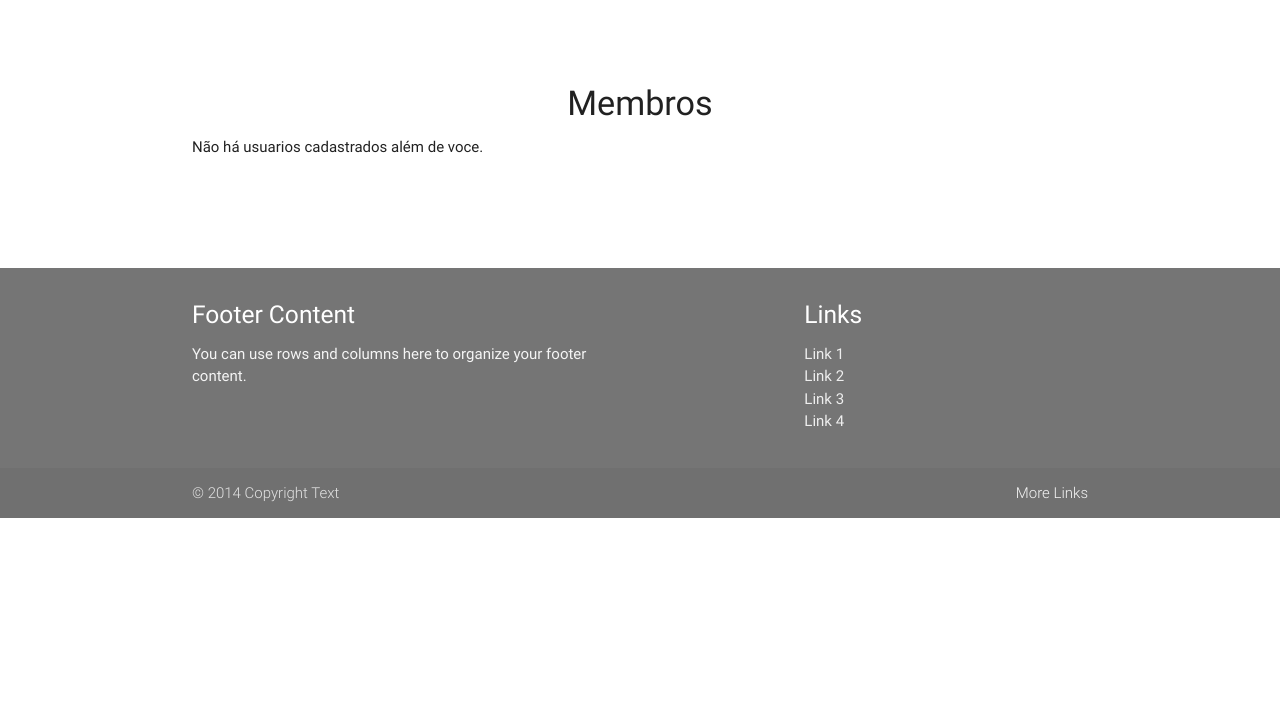
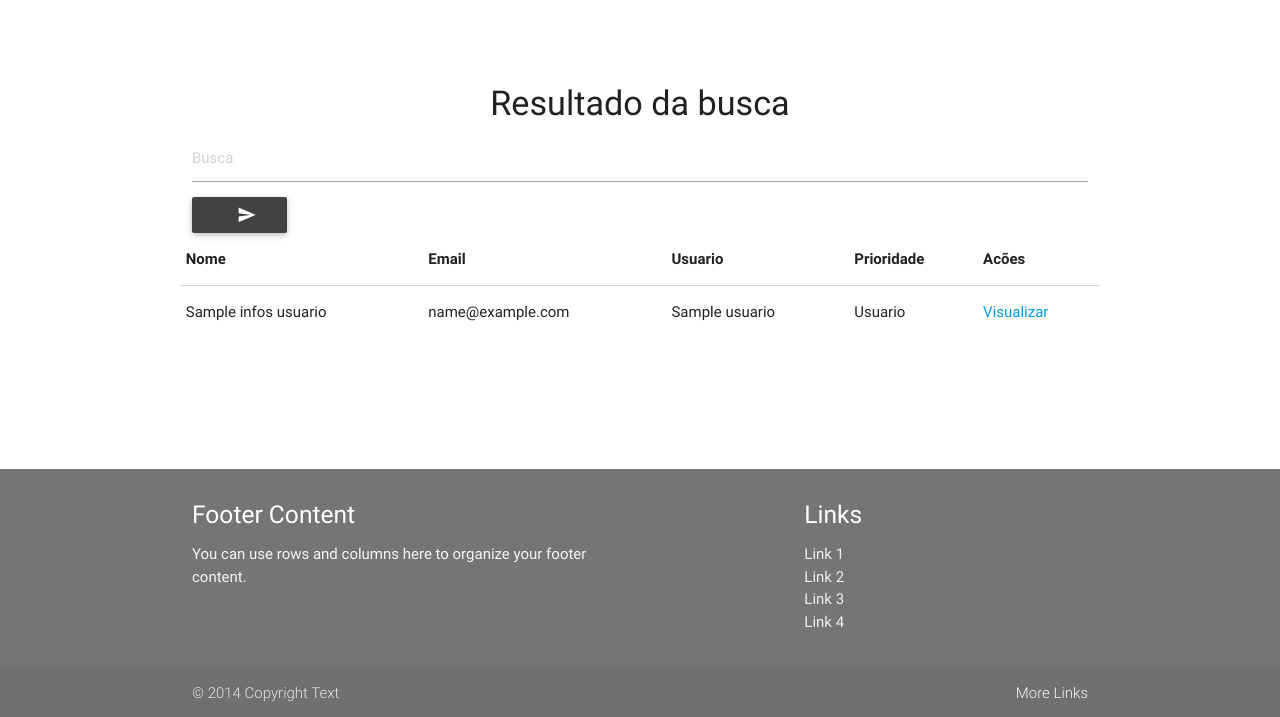
Before and after one commit to JadielTeofilo/BOOKER, a PHP site: template application/views/usuarios/listar.php in a window 1280 px wide. Shown: the top 717 px of the page. Run offline with PHP 8.4, Linux system fonts and the light colour scheme; the template is opened without the code that fills it: most values are stand-ins (such as "Sample title", 1, 10 or a date in 2020); data that the repository does not hold is empty; some libraries are stand-ins or nearby versions.

Commit message:
pagina de busca perfis

```diff
--- a/application/views/_inc/headeruser.php
+++ b/application/views/_inc/headeruser.php
@@ -62,7 +62,7 @@
                     </a>
                 </li>
                 <li>
-                    <a href="<?php echo base_url().'index.php/usuario/listar'; ?>">Visualizar Membros</a>
+                    <a href="<?php echo base_url().'index.php/usuario/listar'; ?>">Buscar Perfis</a>
                 </li>
                 <li>
                     <a href="<?php echo base_url().'index.php/usuario/deslogar'; ?>">Sair</a>
--- a/application/views/usuarios/listar.php
+++ b/application/views/usuarios/listar.php
@@ -5,10 +5,17 @@
         echo "Uma conta com livro vinculado não pode ser deletada!";
     ?>
     <br><br><br>
-    <h4 class="center">Membros</h4>
-    <?php if(($infos_usuario!=NULL)&&(sizeof($infos_usuario)>1)){?>
+    <h4 class="center">Resultado da busca</h4>
+    <?php echo form_open('index.php/usuario/buscarPerfil')?>
+        <input required id="texto" name="descricao" value='' placeholder="Busca" type="text">
+        <br>
+        <button class=" center but btn waves-effect waves-light grey darken-3 col s12 m12 l8 offset-l2" type="submit">
+            <i class="mdi-content-send right"></i>
+        </button>
+    <?php form_close()?>
+    <?php if(($infos_usuario!=NULL)){?>
         <div class = "row meio">
-            <table id="table_id" class="display">
+            <table >
                 <thead>
                     <tr >
                         <th>Nome</th>
@@ -22,7 +29,7 @@
                         <?php $usuario_atual= $this->session->userdata('usuario'); ?>
                         <?php if( isset($infos_usuario) ){
                             foreach ($infos_usuario as $row) {
-                                if ($row->usuario!=$usuario_atual){?>
+                                if (1){?>
                             <tr id="<?php echo alternator('test1', 'test2'); ?>">
                                 <td><?php echo $row->nome; ?></td>
                                 <td><?php echo $row->email; ?></td>
```
Also changed, not shown: application/controllers/usuario.php (+15 -3 lines), application/models/admin_model.php (+6 -1 lines), application/views/usuarios/buscar_perfis.php (added, +17 -0 lines), public/js/materialize.min.js.
